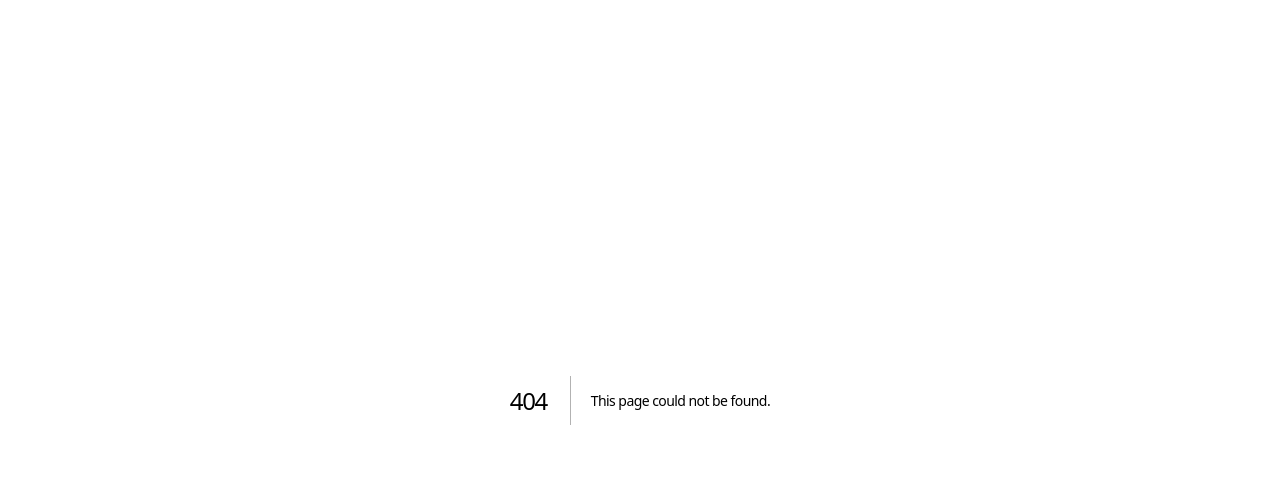
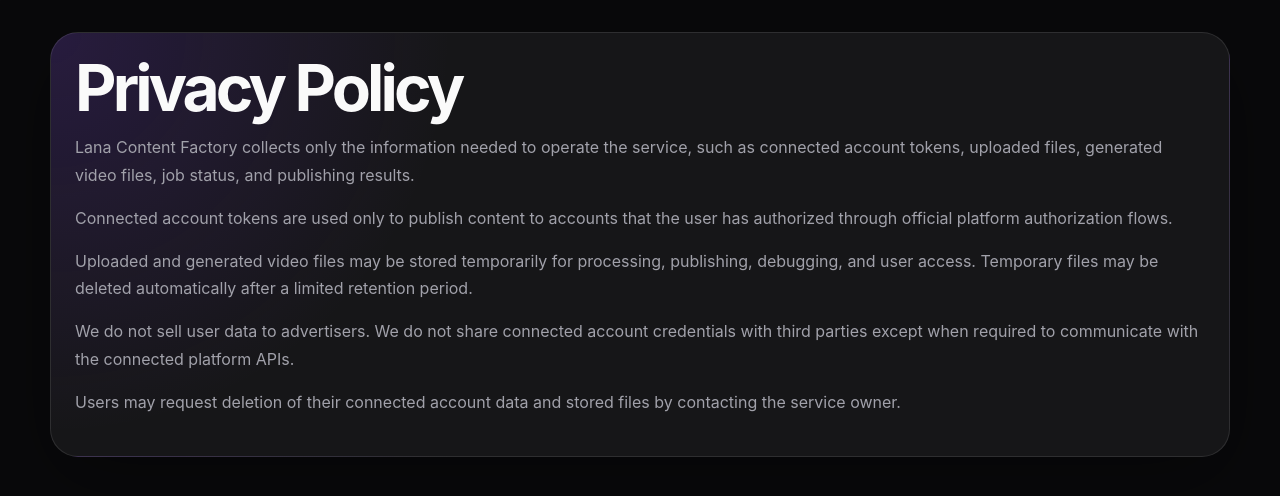
Before and after one commit to k4hr/gidegide, a Next.js app: page /privacy in a window 1280 px wide. Before the commit this address had no page. Shown: the top 496 px of the page. Built offline with nearby package versions, Linux system fonts and the light colour scheme.

Commit message:
Create page.tsx

```diff
--- /dev/null
+++ b/app/privacy/page.tsx
@@ -0,0 +1,40 @@
+export default function PrivacyPage() {
+  return (
+    <main className="page">
+      <div className="shell">
+        <section className="card">
+          <h1>Privacy Policy</h1>
+
+          <p>
+            Lana Content Factory collects only the information needed to operate
+            the service, such as connected account tokens, uploaded files,
+            generated video files, job status, and publishing results.
+          </p>
+
+          <p>
+            Connected account tokens are used only to publish content to accounts
+            that the user has authorized through official platform authorization
+            flows.
+          </p>
+
+          <p>
+            Uploaded and generated video files may be stored temporarily for
+            processing, publishing, debugging, and user access. Temporary files
+            may be deleted automatically after a limited retention period.
+          </p>
+
+          <p>
+            We do not sell user data to advertisers. We do not share connected
+            account credentials with third parties except when required to
+            communicate with the connected platform APIs.
+          </p>
+
+          <p>
+            Users may request deletion of their connected account data and stored
+            files by contacting the service owner.
+          </p>
+        </section>
+      </div>
+    </main>
+  );
+}
```
